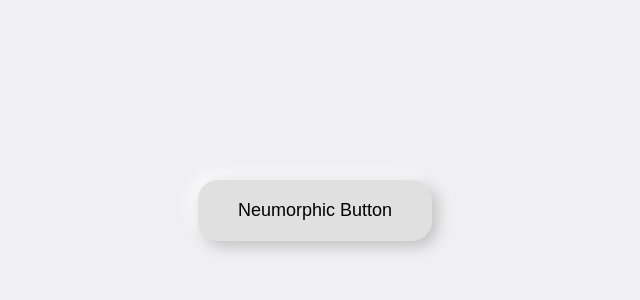
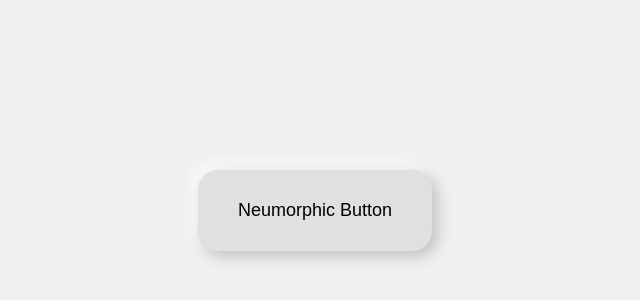
Before and after one commit to nikhilpachange/css, a plain HTML site: page neumorphism.html in a window 1280 px wide. Shown: the part 198-498 px from the top of the page, without its empty margins (325-965 px from the left). Drawn offline with Linux system fonts and the light colour scheme.

Commit message:
Update neumorphism.html

```diff
--- a/neumorphism.html
+++ b/neumorphism.html
@@ -2,7 +2,7 @@
 <head>
     <style>
         body { display: flex; justify-content: center; align-items: center; height: 100vh; background-color: #f0f0f3; }
-        .button { padding: 20px 40px; font-size: 18px; background-color: #e0e0e0; border: none; border-radius: 20px; box-shadow: 5px 5px 15px #bebebe, -5px -5px 15px #ffffff; cursor: pointer; }
+        .button { padding: 30px 40px; font-size: 18px; background-color: #e0e0e0; border: none; border-radius: 20px; box-shadow: 5px 5px 15px #bebebe, -5px -5px 15px #ffffff; cursor: pointer; }
         .button:active { box-shadow: inset 5px 5px 15px #bebebe, inset -5px -5px 15px #ffffff; }
     </style>
 </head>
```
